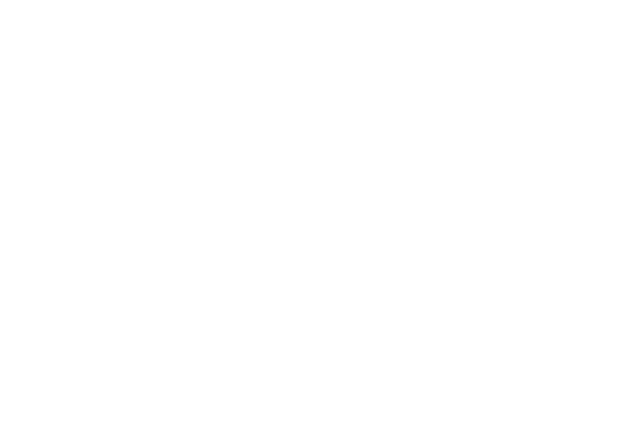
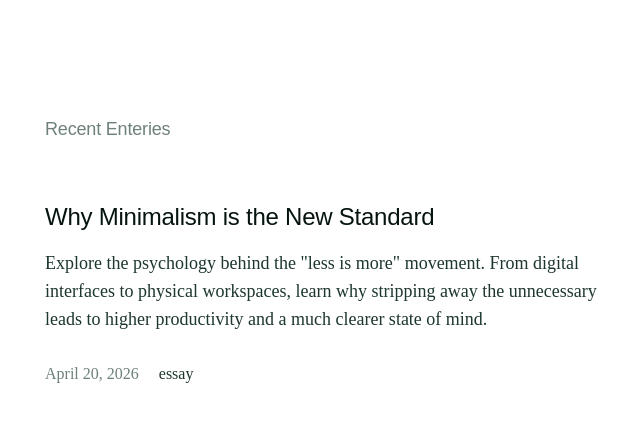
Before and after one commit to khaldoun36/portfolio-march-2026, a Nuxt app: page /home/components/RecentEnteries in a window 1280 px wide. Before the commit this address had no page. Shown: the top 422 px of the page, without its empty margins (83-723 px from the left). Built offline with nearby package versions, Linux system fonts and the light colour scheme.

Commit message:
post card added

```diff
--- a/app/assets/css/main.css
+++ b/app/assets/css/main.css
@@ -64,6 +64,28 @@
   --spacing-fluid-section: clamp(4rem, 6.67vw + 1.87rem, 8rem);
   --spacing-fluid-inner: clamp(2rem, 3.33vw + 0.93rem, 4rem);
   --spacing-fluid-element: clamp(1.25rem, 1.25vw + 0.85rem, 2rem);
+
+  /* ****************** */
+  /* ***** Easing  **** */
+  /* ****************** */
+  --ease-smooth: linear(
+    0,
+    0.49 7.4%,
+    0.864 15.3%,
+    1.005 19.4%,
+    1.12 23.7%,
+    1.206 28.1%,
+    1.267 32.8%,
+    1.296 36.4%,
+    1.311 40.2%,
+    1.313 44.2%,
+    1.301 48.6%,
+    1.252 56.9%,
+    1.105 74.4%,
+    1.048 82.5%,
+    1.011 91.1%,
+    1
+  );
 }
 
 @layer base {
--- /dev/null
+++ b/app/pages/home/components/RecentEnteries.vue
@@ -0,0 +1,50 @@
+<template>
+  <section
+    class="pt-fluid-section grid md:grid-cols-[1.5fr_1fr] gap-fluid-inner"
+  >
+    <div>
+      <h2 class="text-green text-lg mb-fluid-inner">Recent Enteries</h2>
+      <article class="relative isolate rounded-lg">
+        <h3 class="text-xl md:text-2xl font-medium mb-4">
+          <NuxtLink
+            to="https://tailwindcss.com/plus/templates/spotlight/preview"
+          >
+            Why Minimalism is the New Standard
+            <span class="absolute inset-0" />
+          </NuxtLink>
+        </h3>
+        <p class="text-base md:text-lg mb-fluid-element text-pretty">
+          Explore the psychology behind the "less is more" movement. From
+          digital interfaces to physical workspaces, learn why stripping away
+          the unnecessary leads to higher productivity and a much clearer state
+          of mind.
+        </p>
+        <div class="flex items-center gap-5">
+          <time datetime="" class="text-base text-green">April 20, 2026</time>
+          <p>essay</p>
+        </div>
+      </article>
+    </div>
+  </section>
+</template>
+
+<script setup></script>
+
+<style scoped>
+  article {
+    background-color: transparent;
+    transition:
+      background 150ms ease-in-out,
+      box-shadow 150ms ease-in-out,
+      scale 150ms ease-in-out;
+
+    &:active {
+      scale: 97%;
+    }
+
+    &:hover {
+      background-color: var(--color-tan);
+      box-shadow: 0 0 0 1.5rem var(--color-tan);
+    }
+  }
+</style>
--- a/app/pages/home/index.vue
+++ b/app/pages/home/index.vue
@@ -1,11 +1,13 @@
 <template>
   <HeroSection v-bind="$attrs" class="mb-fluid-inner" />
   <ImageCarousel :images="images" />
+  <RecentEnteries />
 </template>
 
 <script setup lang="ts">
   import HeroSection from "./components/HeroSection.vue";
   import ImageCarousel from "./components/ImageCarousel.vue";
+  import RecentEnteries from "./components/RecentEnteries.vue";
 
   defineOptions({ inheritAttrs: false });
 
--- a/package.json
+++ b/package.json
@@ -22,6 +22,7 @@
     "vue-router": "^5.0.4"
   },
   "devDependencies": {
+    "@iconify-json/fa6-brands": "^1.2.6",
     "@iconify-json/fa7-solid": "^1.2.4"
   }
 }
```
Also changed, not shown: 1 other file (tests, documents, lock files or other folders).
